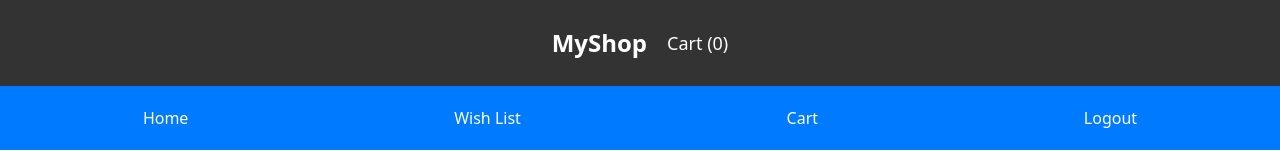
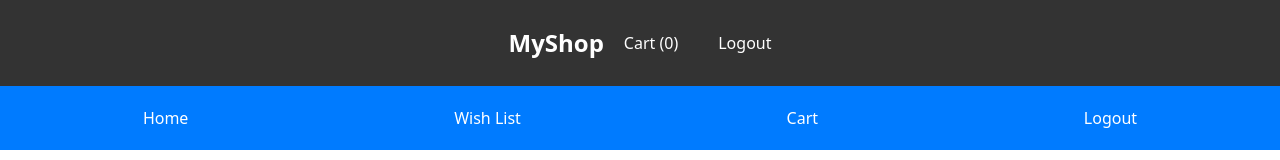
Before and after one commit to KeabetsweMatlhabe/JSF_Portfolio-Piece_KEAMAT511_JSE2407_GroupD_Keabetswe-Matlhabe-main, a Vue app: page / in a window 1280 px wide. Shown: the top 160 px of the page. Built offline with nearby package versions, Linux system fonts and the light colour scheme; no server answers; sample sign-in values are in the browser's storage.

Commit message:
fixed synthax error

```diff
--- a/src/components/Navbar.vue
+++ b/src/components/Navbar.vue
@@ -6,26 +6,41 @@
         <router-link to="/cart" class="cart-link">
           Cart ({{ totalItems }})
         </router-link>
+        <button @click="logout" v-if="loggedIn">Logout</button>
+        <router-link to="/login" v-else>Login</router-link>
       </div>
     </div>
   </nav>
 </template>
 
 <script>
+import { computed } from 'vue';
 import { useCartStore } from '@/composables/useCartStore';
 
 export default {
   setup() {
     const { totalItems } = useCartStore();
 
+    const loggedIn = computed(() => {
+      return !!localStorage.getItem('jwt');
+    });
+
+    const logout = () => {
+      localStorage.removeItem('jwt');
+      window.location.reload();
+    };
+
     return {
       totalItems,
+      loggedIn,
+      logout,
     };
   },
 };
 </script>
 
 <style scoped>
+/* Styling for the navbar */
 .navbar {
   background-color: #333;
   padding: 15px;
@@ -49,11 +64,11 @@ export default {
 
 .nav-links {
   display: flex;
-  gap: 20px;
+  align-items: center;
 }
 
 .cart-link {
-  font-size: 18px;
+  margin-right: 20px;
   color: white;
   text-decoration: none;
 }
@@ -61,4 +76,16 @@ export default {
 .cart-link:hover {
   text-decoration: underline;
 }
+
+button {
+  background: none;
+  border: none;
+  color: white;
+  cursor: pointer;
+  padding: 5px;
+}
+
+button:hover {
+  text-decoration: underline;
+}
 </style>
--- a/src/views/CartPage.vue
+++ b/src/views/CartPage.vue
@@ -47,6 +47,7 @@ export default {
 </script>
 
 <style scoped>
+/* Styling for the cart */
 .cart-container {
   max-width: 800px;
   margin: 0 auto;
--- a/src/views/ProductDetailPage.vue
+++ b/src/views/ProductDetailPage.vue
@@ -17,7 +17,7 @@ export default {
   props: {
     product: Object,
   },
-  setup(props) {
+  setup() {
     const { addToCart } = useCartStore();
 
     return {
@@ -28,5 +28,46 @@ export default {
 </script>
 
 <style scoped>
-/* Add styles here */
+/* Styling for product details */
+.product-detail {
+  padding: 20px;
+  max-width: 600px;
+  margin: 0 auto;
+  text-align: center;
+}
+
+.product-detail img {
+  max-width: 100%;
+  height: auto;
+  margin-bottom: 20px;
+}
+
+.product-detail h1 {
+  font-size: 24px;
+  margin-bottom: 10px;
+}
+
+.product-detail p {
+  font-size: 16px;
+  margin-bottom: 20px;
+}
+
+.product-detail div {
+  display: flex;
+  justify-content: space-between;
+  align-items: center;
+}
+
+.product-detail button {
+  padding: 10px 20px;
+  background-color: #4CAF50;
+  color: white;
+  border: none;
+  border-radius: 5px;
+  cursor: pointer;
+}
+
+.product-detail button:hover {
+  background-color: #45a049;
+}
 </style>
```
